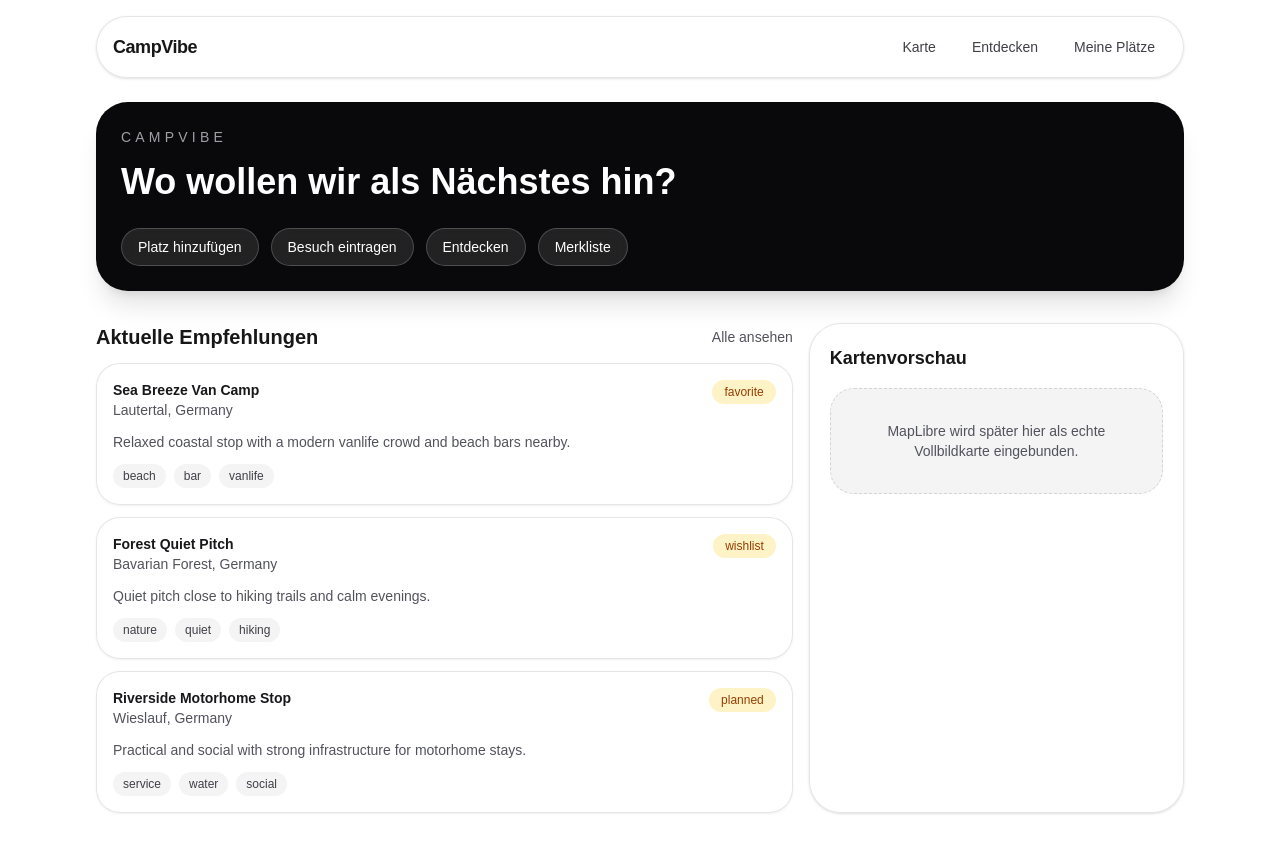
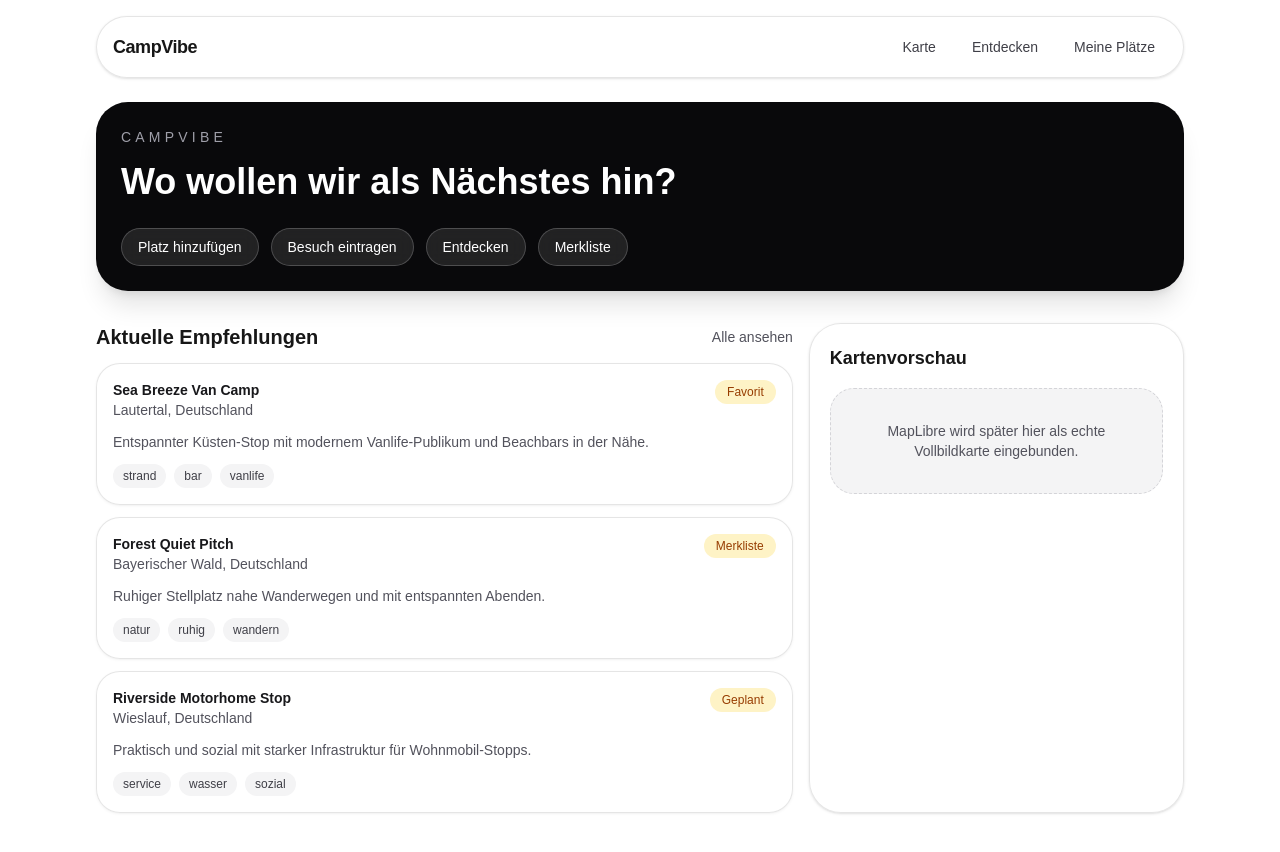
Before and after one commit to Maggo821/campvibe, a Next.js app: page / in a window 1280 px wide. Shown: the top 852 px of the page. Built offline with nearby package versions, Linux system fonts and the light colour scheme.

Commit message:
Add Supabase diagnostics and German UI labels

```diff
--- a/src/app/(app-shell)/discover/page.tsx
+++ b/src/app/(app-shell)/discover/page.tsx
@@ -22,6 +22,40 @@ const placeTypeOptions = [
 
 const permanentCamperOptions = ["all", "none", "low", "medium", "high", "very_high", "unknown"] as const;
 const eveningRuleOptions = ["all", "relaxed", "normal", "strict", "very_strict", "unknown"] as const;
+
+const placeTypeLabels: Record<(typeof placeTypeOptions)[number], string> = {
+  all: "Alle",
+  camping: "Campingplatz",
+  motorhome_pitch: "Wohnmobilstellplatz",
+  vanlife_camp: "Vanlife-Camp",
+  nature_camp: "Naturcamp",
+  farm: "Hof",
+  winery: "Weingut",
+  glamping: "Glamping",
+  marina: "Marina",
+  beach_camp: "Beach Camp",
+  festival_camp: "Festival Camp",
+  other: "Sonstiges",
+};
+
+const permanentCamperLabels: Record<(typeof permanentCamperOptions)[number], string> = {
+  all: "Alle",
+  none: "Keine",
+  low: "Niedrig",
+  medium: "Mittel",
+  high: "Hoch",
+  very_high: "Sehr hoch",
+  unknown: "Unbekannt",
+};
+
+const eveningRuleLabels: Record<(typeof eveningRuleOptions)[number], string> = {
+  all: "Alle",
+  relaxed: "Entspannt",
+  normal: "Normal",
+  strict: "Strikt",
+  very_strict: "Sehr strikt",
+  unknown: "Unbekannt",
+};
 
 type DiscoverSearchParams = {
   placeType?: string;
@@ -139,7 +173,7 @@ async function DiscoverContent({
     <main className="flex flex-1 flex-col gap-4">
       <div className="rounded-[2rem] border border-black/10 bg-white/80 p-5 shadow-sm">
         <h1 className="text-2xl font-semibold">Entdecken</h1>
-        <p className="mt-2 text-sm text-zinc-600">Filtere nach Place Type, Dauercamper-Level und Abendregeln.</p>
+        <p className="mt-2 text-sm text-zinc-600">Filtere nach Platztyp, Dauercamper-Level und Abendregeln.</p>
       </div>
 
       <section className="rounded-[2rem] border border-black/10 bg-white/80 p-5 shadow-sm">
@@ -150,10 +184,10 @@ async function DiscoverContent({
           </label>
 
           <label className="flex flex-col gap-1 text-sm">
-            Place Type
+            Platztyp
             <select name="placeType" defaultValue={placeType} className="rounded-xl border border-zinc-200 bg-white px-3 py-2">
               {placeTypeOptions.map((option) => (
-                <option key={option} value={option}>{option}</option>
+                <option key={option} value={option}>{placeTypeLabels[option]}</option>
               ))}
             </select>
           </label>
@@ -162,7 +196,7 @@ async function DiscoverContent({
             Dauercamper
             <select name="permanent" defaultValue={permanent} className="rounded-xl border border-zinc-200 bg-white px-3 py-2">
               {permanentCamperOptions.map((option) => (
-                <option key={option} value={option}>{option}</option>
+                <option key={option} value={option}>{permanentCamperLabels[option]}</option>
               ))}
             </select>
           </label>
@@ -171,7 +205,7 @@ async function DiscoverContent({
             Abendregeln
             <select name="evening" defaultValue={evening} className="rounded-xl border border-zinc-200 bg-white px-3 py-2">
               {eveningRuleOptions.map((option) => (
-                <option key={option} value={option}>{option}</option>
+                <option key={option} value={option}>{eveningRuleLabels[option]}</option>
               ))}
             </select>
           </label>
--- a/src/app/(app-shell)/map/page.tsx
+++ b/src/app/(app-shell)/map/page.tsx
@@ -6,6 +6,15 @@ import { getSupabaseServerClient } from "@/lib/supabase/server";
 import type { PlaceSummary } from "@/types/database";
 
 const statusOptions = ["all", "visited", "favorites", "wishlist", "planned", "never-again"] as const;
+
+const statusLabels: Record<(typeof statusOptions)[number], string> = {
+  all: "Alle",
+  visited: "Besucht",
+  favorites: "Favoriten",
+  wishlist: "Merkliste",
+  planned: "Geplant",
+  "never-again": "Nie wieder",
+};
 
 type MapSearchParams = {
   status?: string;
@@ -146,7 +155,7 @@ async function MapContent({
                 href={href}
                 className={`rounded-full px-4 py-2 text-sm ${active ? "bg-zinc-900 font-semibold text-white" : "border border-zinc-300 text-zinc-700"}`}
               >
-                {option}
+                {statusLabels[option]}
               </Link>
             );
           })}
--- a/src/app/(app-shell)/profile/page.tsx
+++ b/src/app/(app-shell)/profile/page.tsx
@@ -1,16 +1,23 @@
 import { AuthPanel } from "@/components/auth/AuthPanel";
-import { hasSupabaseEnv } from "@/lib/supabase/env";
+import { getSupabaseEnvDiagnostics, hasSupabaseEnv } from "@/lib/supabase/env";
 import { getSupabaseServerClient } from "@/lib/supabase/server";
 
 export default async function ProfilePage() {
   const supabaseReady = hasSupabaseEnv();
+  const envDiagnostics = getSupabaseEnvDiagnostics();
 
   if (!supabaseReady) {
     return (
       <main className="rounded-[2rem] border border-black/10 bg-white/80 p-6 shadow-sm">
         <h1 className="text-2xl font-semibold">Profil</h1>
         <p className="mt-2 text-sm text-zinc-600">
-          Für Auth bitte zuerst <code>.env.local</code> mit Supabase Werten anlegen.
+          Supabase ist nicht vollständig konfiguriert.
+        </p>
+        <p className="mt-2 text-sm text-zinc-600">
+          Fehlende Variablen: {envDiagnostics.missing.join(", ") || "unbekannt"}
+        </p>
+        <p className="mt-2 text-sm text-zinc-500">
+          Lokal über .env.local setzen, auf Vercel in den Environment Variables für Preview und Production.
         </p>
       </main>
     );
@@ -21,9 +28,18 @@ export default async function ProfilePage() {
     data: { user },
   } = await supabase!.auth.getUser();
 
+  const { count, error: connectionError } = await supabase!
+    .from("places")
+    .select("id", { count: "exact", head: true });
+
   return (
     <main className="space-y-4 rounded-[2rem] border border-black/10 bg-white/80 p-6 shadow-sm">
       <h1 className="text-2xl font-semibold">Profil</h1>
+      <div className={`rounded-2xl px-4 py-3 text-sm ${connectionError ? "bg-rose-100 text-rose-900" : "bg-emerald-100 text-emerald-900"}`}>
+        {connectionError
+          ? `Supabase-Verbindung fehlerhaft: ${connectionError.message}`
+          : `Supabase verbunden. Places erreichbar (${count ?? 0} Einträge).`}
+      </div>
       <p className="text-sm text-zinc-600">
         {user ? `Eingeloggt als ${user.email}` : "Noch nicht eingeloggt."}
       </p>
--- a/src/app/places/new/page.tsx
+++ b/src/app/places/new/page.tsx
@@ -1,17 +1,24 @@
 import Link from "next/link";
 import { PlaceCreateWizard } from "@/components/places/PlaceCreateWizard";
-import { hasSupabaseEnv } from "@/lib/supabase/env";
+import { getSupabaseEnvDiagnostics, hasSupabaseEnv } from "@/lib/supabase/env";
 import { getSupabaseServerClient } from "@/lib/supabase/server";
 
 export default async function NewPlacePage() {
   const supabaseReady = hasSupabaseEnv();
+  const envDiagnostics = getSupabaseEnvDiagnostics();
 
   if (!supabaseReady) {
     return (
       <main className="rounded-[2rem] border border-black/10 bg-white/80 p-6 shadow-sm">
         <h1 className="text-2xl font-semibold">Neuen Platz anlegen</h1>
         <p className="mt-2 text-sm text-zinc-600">
-          Supabase ist noch nicht konfiguriert. Bitte .env.local aus .env.example erstellen.
+          Supabase ist noch nicht vollständig konfiguriert.
+        </p>
+        <p className="mt-2 text-sm text-zinc-600">
+          Fehlende Variablen: {envDiagnostics.missing.join(", ") || "unbekannt"}
+        </p>
+        <p className="mt-2 text-sm text-zinc-500">
+          Auf Vercel bitte für Preview und Production setzen und danach neu deployen.
         </p>
       </main>
     );
--- a/src/components/common/PlaceCard.tsx
+++ b/src/components/common/PlaceCard.tsx
@@ -5,7 +5,17 @@ interface PlaceCardProps {
   place: PlaceSummary;
 }
 
+const statusLabelMap: Record<NonNullable<PlaceSummary["status"]>, string> = {
+  favorite: "Favorit",
+  visited: "Besucht",
+  wishlist: "Merkliste",
+  planned: "Geplant",
+  never_again: "Nie wieder",
+};
+
 export function PlaceCard({ place }: PlaceCardProps) {
+  const statusLabel = place.status ? statusLabelMap[place.status] : "Neu";
+
   return (
     <Link
       href={`/places/${place.id}`}
@@ -17,7 +27,7 @@ export function PlaceCard({ place }: PlaceCardProps) {
           <p className="text-sm text-zinc-600">{place.city}, {place.country}</p>
         </div>
         <span className="rounded-full bg-amber-100 px-3 py-1 text-xs font-medium text-amber-800">
-          {place.status ?? "new"}
+          {statusLabel}
         </span>
       </div>
       <p className="text-sm text-zinc-600">{place.description}</p>
--- a/src/lib/data/demo-places.ts
+++ b/src/lib/data/demo-places.ts
@@ -4,10 +4,10 @@ export const demoPlaces: PlaceSummary[] = [
   {
     id: "place-1",
     name: "Sea Breeze Van Camp",
-    description: "Relaxed coastal stop with a modern vanlife crowd and beach bars nearby.",
+    description: "Entspannter Küsten-Stop mit modernem Vanlife-Publikum und Beachbars in der Nähe.",
     placeType: "vanlife_camp",
     city: "Lautertal",
-    country: "Germany",
+    country: "Deutschland",
     latitude: 48.15,
     longitude: 12.8,
     priceFrom: 28,
@@ -15,16 +15,16 @@ export const demoPlaces: PlaceSummary[] = [
     permanentCamperLevel: "low",
     pitchStyle: "natural",
     eveningRules: "normal",
-    tags: ["beach", "bar", "vanlife"],
+    tags: ["strand", "bar", "vanlife"],
     status: "favorite",
   },
   {
     id: "place-2",
     name: "Forest Quiet Pitch",
-    description: "Quiet pitch close to hiking trails and calm evenings.",
+    description: "Ruhiger Stellplatz nahe Wanderwegen und mit entspannten Abenden.",
     placeType: "nature_camp",
-    city: "Bavarian Forest",
-    country: "Germany",
+    city: "Bayerischer Wald",
+    country: "Deutschland",
     latitude: 48.9,
     longitude: 13.5,
     priceFrom: 24,
@@ -32,16 +32,16 @@ export const demoPlaces: PlaceSummary[] = [
     permanentCamperLevel: "none",
     pitchStyle: "hedges",
     eveningRules: "strict",
-    tags: ["nature", "quiet", "hiking"],
+    tags: ["natur", "ruhig", "wandern"],
     status: "wishlist",
   },
   {
     id: "place-3",
     name: "Riverside Motorhome Stop",
-    description: "Practical and social with strong infrastructure for motorhome stays.",
+    description: "Praktisch und sozial mit starker Infrastruktur für Wohnmobil-Stopps.",
     placeType: "motorhome_pitch",
     city: "Wieslauf",
-    country: "Germany",
+    country: "Deutschland",
     latitude: 49.2,
     longitude: 10.8,
     priceFrom: 35,
@@ -49,7 +49,7 @@ export const demoPlaces: PlaceSummary[] = [
     permanentCamperLevel: "medium",
     pitchStyle: "standard_parcels",
     eveningRules: "relaxed",
-    tags: ["service", "water", "social"],
+    tags: ["service", "wasser", "sozial"],
     status: "planned",
   },
 ];
--- a/src/lib/supabase/env.ts
+++ b/src/lib/supabase/env.ts
@@ -1,7 +1,21 @@
+const requiredPublicEnvVars = [
+  "NEXT_PUBLIC_SUPABASE_URL",
+  "NEXT_PUBLIC_SUPABASE_ANON_KEY",
+] as const;
+
 export function hasSupabaseEnv() {
   return Boolean(
     process.env.NEXT_PUBLIC_SUPABASE_URL && process.env.NEXT_PUBLIC_SUPABASE_ANON_KEY,
   );
+}
+
+export function getSupabaseEnvDiagnostics() {
+  const missing = requiredPublicEnvVars.filter((key) => !process.env[key]);
+
+  return {
+    ok: missing.length === 0,
+    missing,
+  };
 }
 
 export function getSupabaseEnv() {
```
